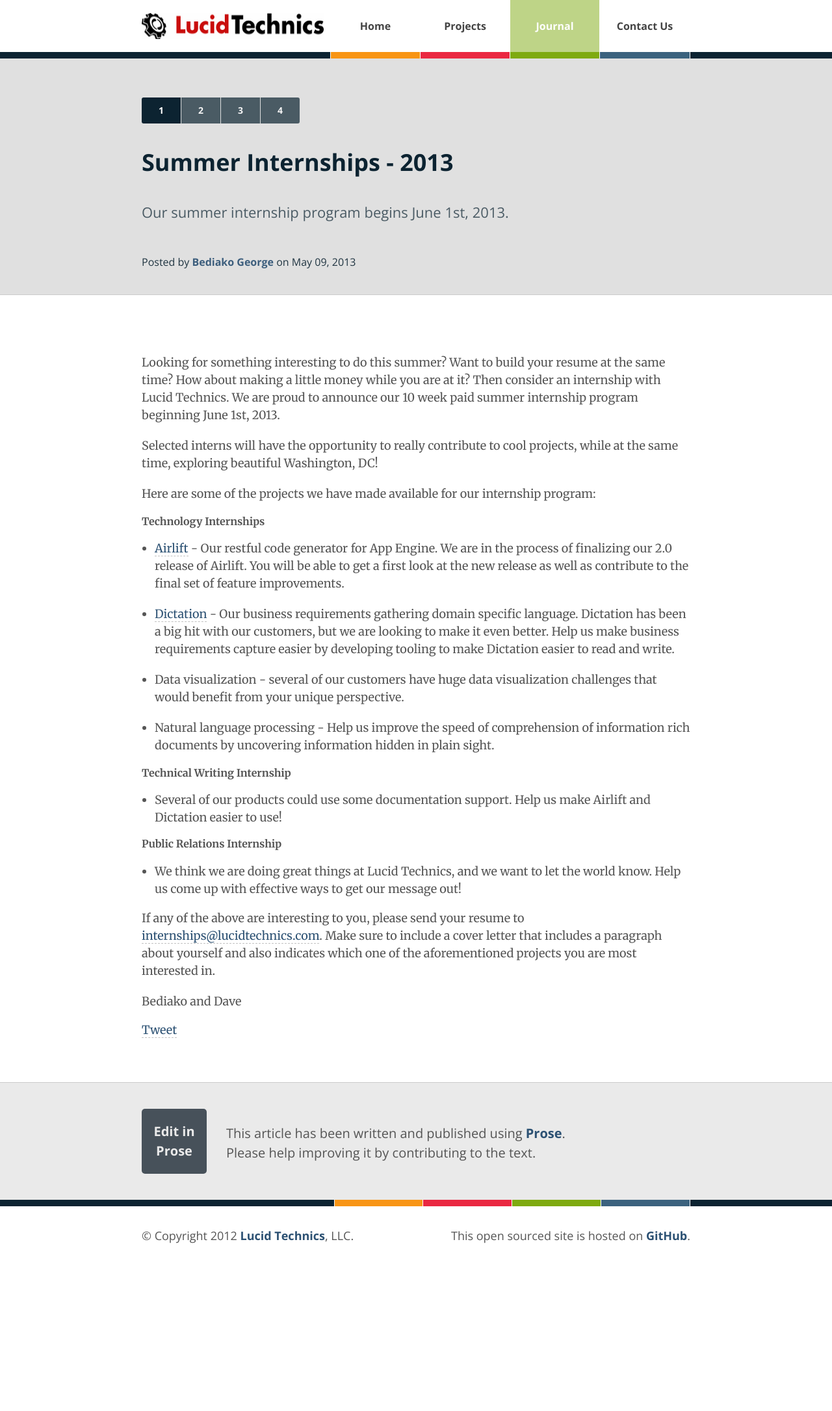
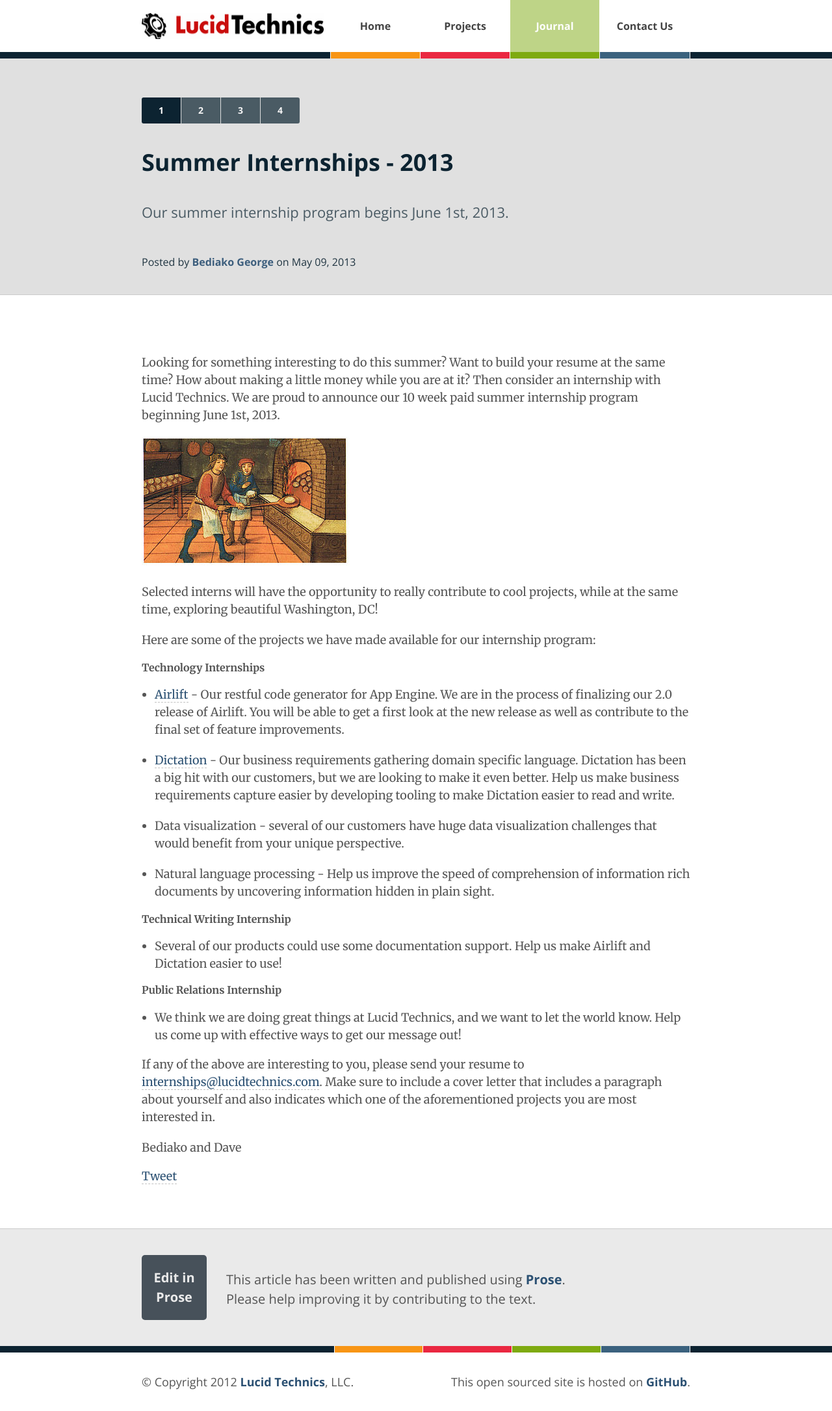
Before and after one commit to LucidTechnics/lucidtechnics.github.com, a Jekyll site: the page built from _posts/articles/2013-05-09-internships-summer.md, in a window 1280 px wide. Shown: the whole page at 65% size. Built offline with Jekyll 4.4.1, drawn with Linux system fonts in a browser that asks for light colours; nearby versions of some CDN libraries; comment, search, counter and statistics services are not loaded; before the commit the page ends 1946 px from its top, so only the background shows below that.

Commit message:
Updated 2013-05-09-internships-summer.md

```diff
--- a/_posts/articles/2013-05-09-internships-summer.md
+++ b/_posts/articles/2013-05-09-internships-summer.md
@@ -13,7 +13,7 @@
 
 Looking for something interesting to do this summer?  Want to build your resume at the same time? How about making a little money while you are at it?  Then consider an internship with Lucid Technics.  We are proud to announce our 10 week paid summer internship program beginning June 1st, 2013.
 
-
+![medieval baker apprenticeship](https://raw.github.com/LucidTechnics/lucidtechnics.github.com/master/images/Apprenticeship.jpg)
 
 Selected interns will have the opportunity to really contribute to cool projects, while at the same time, exploring beautiful Washington, DC!
 
```
